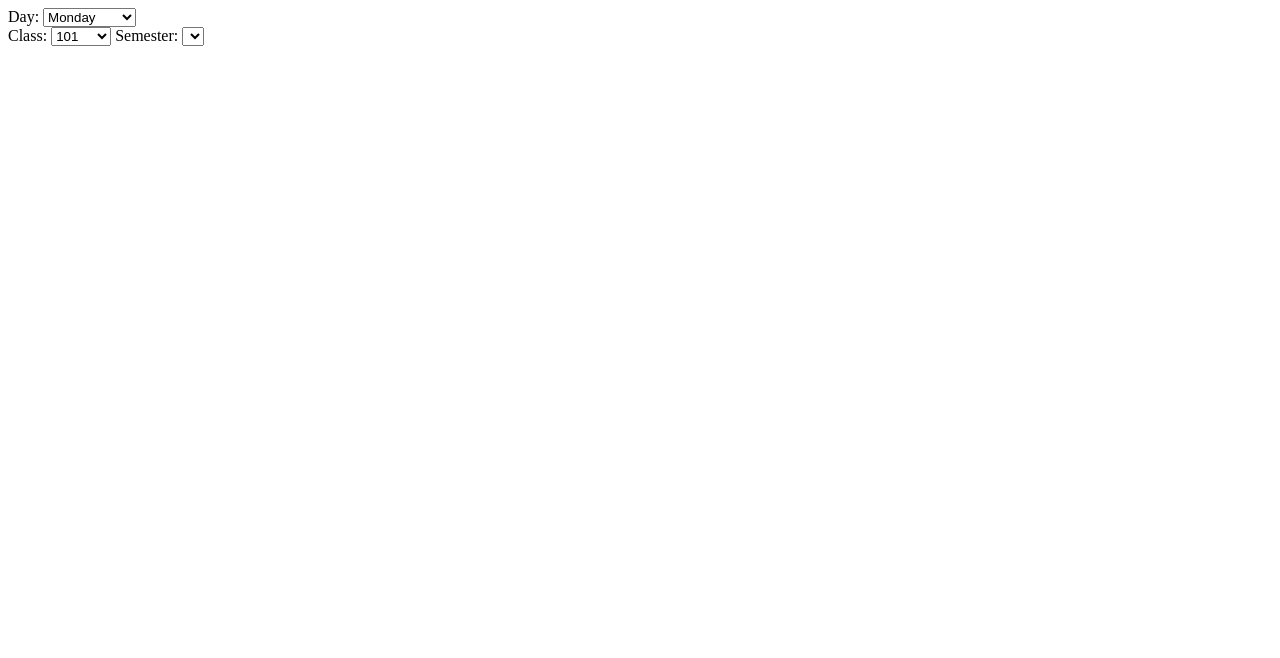
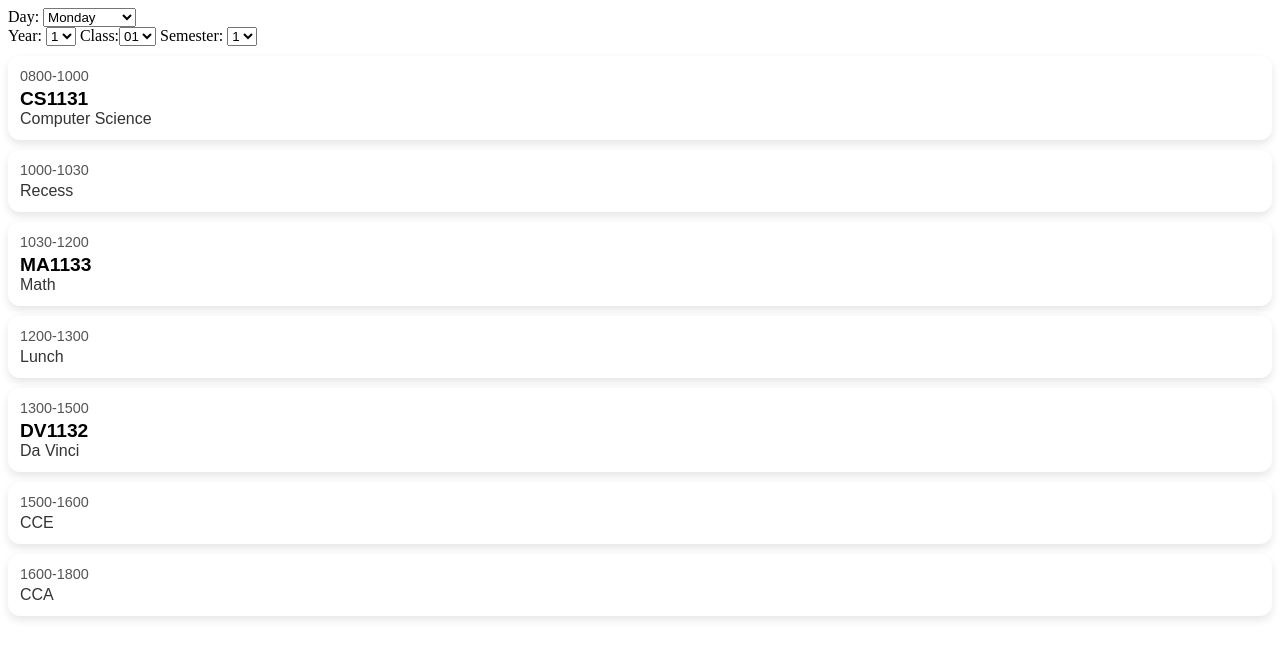
Before and after one commit to Spleefies/tt-data, a plain HTML site: page viewer/index.html in a window 1280 px wide. Drawn offline with Linux system fonts and the light colour scheme; files whose address does not match are found by name.

Commit message:
finished viewer

```diff
--- a/viewer/index.html
+++ b/viewer/index.html
@@ -4,6 +4,30 @@
   <meta charset="UTF-8">
   <meta name="viewport" content="width=device-width, initial-scale=1.0">
   <title>NUSH Timetable Viewer</title>
+  <style>
+    .card {
+      background-color: white;
+      border-radius: 12px;
+      box-shadow: 0 4px 8px rgba(0,0,0,0.1);
+      padding: 12px;
+      margin: 10px 0;
+      font-family: Arial, sans-serif;
+    }
+    .time {
+      font-size: 0.9em;
+      color: #555;
+    }
+    .code {
+      font-size: 1.2em;
+      font-weight: bold;
+      margin-top: 4px;
+    }
+    .subject {
+      font-size: 1em;
+      color: #333;
+    }
+  </style>
+
 </head>
 <body>
   Day: <select id="Day">
@@ -13,63 +37,76 @@
     <option value="thu">Thursday</option>
     <option value="fri">Friday</option>
   </select><br>
-    Class: <select id="Class">
-            <optgroup label="Year 1">
-                <option>101</option>
-                <option>102</option>
-                <option>103</option>
-                <option>104</option>
-                <option>105</option>
-                <option>106</option>
-            </optgroup>
-            <optgroup label="Year 2">
-                <option>201</option>
-                <option>202</option>
-                <option>203</option>
-                <option>204</option>
-                <option>205</option>
-                <option>206</option>
-            </optgroup>
-            <optgroup label="Year 3">
-                <option>301</option>
-                <option>302</option>
-                <option>303</option>
-                <option>304</option>
-                <option>305</option>
-                <option>306</option>
-                <option>307</option>
-            </optgroup>
-            <optgroup label="Year 4">
-                <option>401</option>
-                <option>402</option>
-                <option>403</option>
-                <option>404</option>
-                <option>405</option>
-                <option>406</option>
-                <option>407</option>
-            </optgroup>
-            <optgroup label="Year 5">
-                <option>501</option>
-                <option>502</option>
-                <option>503</option>
-                <option>504</option>
-                <option>505</option>
-                <option>506</option>
-                <option>507</option>
-            </optgroup>
-            <optgroup label="Year 6">
-                <option>601</option>
-                <option>602</option>
-                <option>603</option>
-                <option>604</option>
-                <option>605</option>
-                <option>606</option>
-                <option>607</option>
-            </optgroup>
+  Year: <select id="Year">
+    <option value="y1">1</option>
+    <option value="y2">2</option>
+    <option value="y3">3</option>
+    <option value="y4">4</option>
+    <option value="y5">5</option>
+    <option value="y6">6</option>
+  </select>
+  Class:<select id = "Class">
+    <option>01</option>
+    <option>02</option>
+    <option>03</option>
+    <option>04</option>
+    <option>05</option>
+    <option>06</option>
   </select>
   Semester: <select id="Sem">
+    <option value="s1">1</option>
+    <option value="s2">2</option>
   </select>
+  <div id="tt"></div>
+  <script>
+    function loadTimetable() {
+      var sem = document.getElementById("Sem").value;
+      var day = document.getElementById("Day").value;
+      var cls = document.getElementById("Class").value;
+      var year = document.getElementById("Year").value;
+
+      var dataPath = `../2025/${sem}/${year}/${cls}/${day}.json`;
+
+      fetch(dataPath)
+      .then(response => {
+        if (!response.ok) {
+          throw new Error("Network response was not ok");
+        }
+        return response.json();
+      })
+      .then(data => {
+        var ttDiv = document.getElementById("tt");
+
+        if (data && typeof data === "object") {
+          ttDiv.innerHTML = ""; // clear old timetable
+
+          for (const slot in data) {
+            let c = data[slot].courseCode;
+            let t = data[slot].time;
+            let s = data[slot].subject;
+
+            // Create card HTML
+            let cardHTML = `
+        <div class="card">
+          <div class="time">${t}</div>
+          <div class="code">${c}</div>
+          <div class="subject">${s}</div>
+        </div>
+      `;
+
+            ttDiv.innerHTML += cardHTML;
+          }
+        } else {
+          ttDiv.innerHTML = "No timetable data available for this selection.";
+        }
+      });
+    }
+
+    loadTimetable();
+
+    document.querySelectorAll("#Sem, #Day, #Class, #Year").forEach(select => {
+      select.addEventListener("change", loadTimetable);
+    });
+  </script>
 </body>
-<script>
-</script>
 </html>
```
Also changed, not shown: 2025/s2/y1/02/mon.json (renamed from 2025/s2/y1/102/mon.json). Lines whose indentation alone changed are shown as unchanged.
